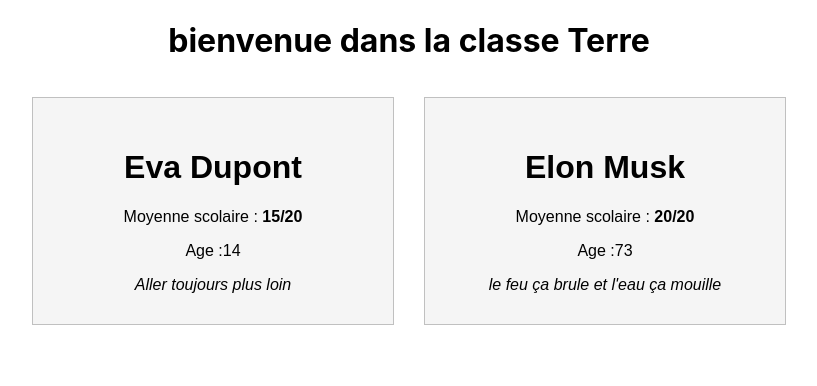
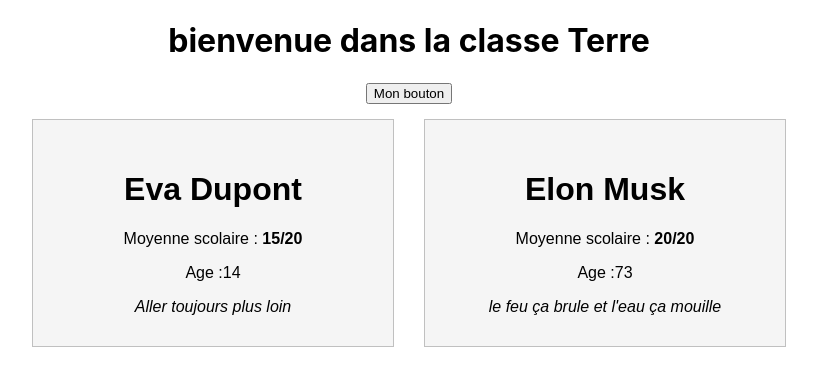
Before and after one commit to alexandredess/eleve, a React (Create React App) app: page / in a window 1280 px wide. Shown: the top 386 px of the page, without its empty margins (231-1048 px from the left). Built offline with nearby package versions, Linux system fonts and the light colour scheme.

Commit message:
button click

```diff
--- a/src/Containers/App.js
+++ b/src/Containers/App.js
@@ -18,10 +18,19 @@
       }
     ]
   }
+
+  buttonClickedHandler=()=>{
+    console.log('click panpanpan');
+  }
+
   render(){
     return(
       <div className="App">
         <h1>bienvenue dans la classe Terre</h1>
+
+        <div>
+          <button onClick={this.buttonClickedHandler}>Mon bouton</button>
+        </div>
 
         <Eleve
           nom={this.state.eleves[0].nom}
```
